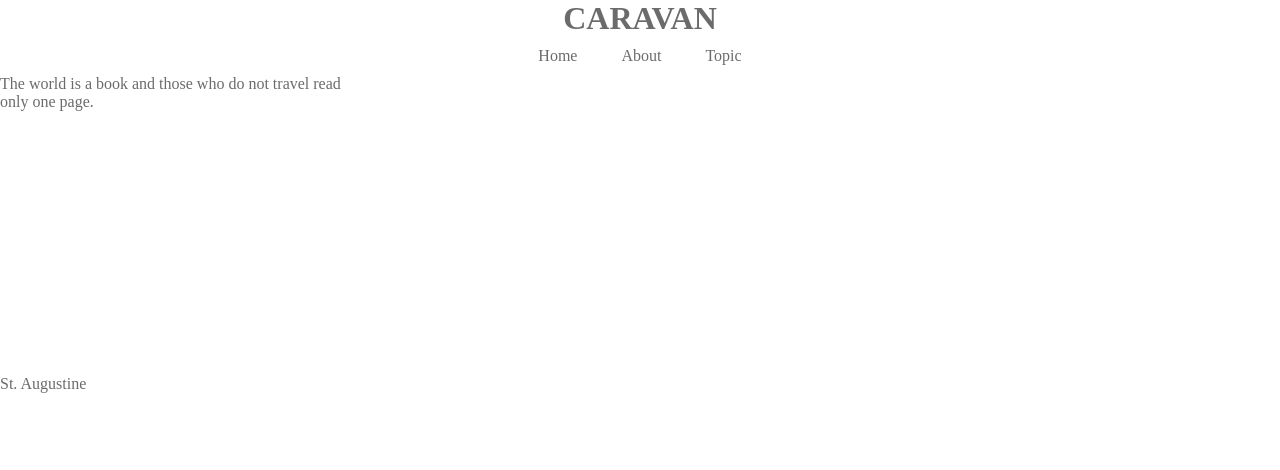
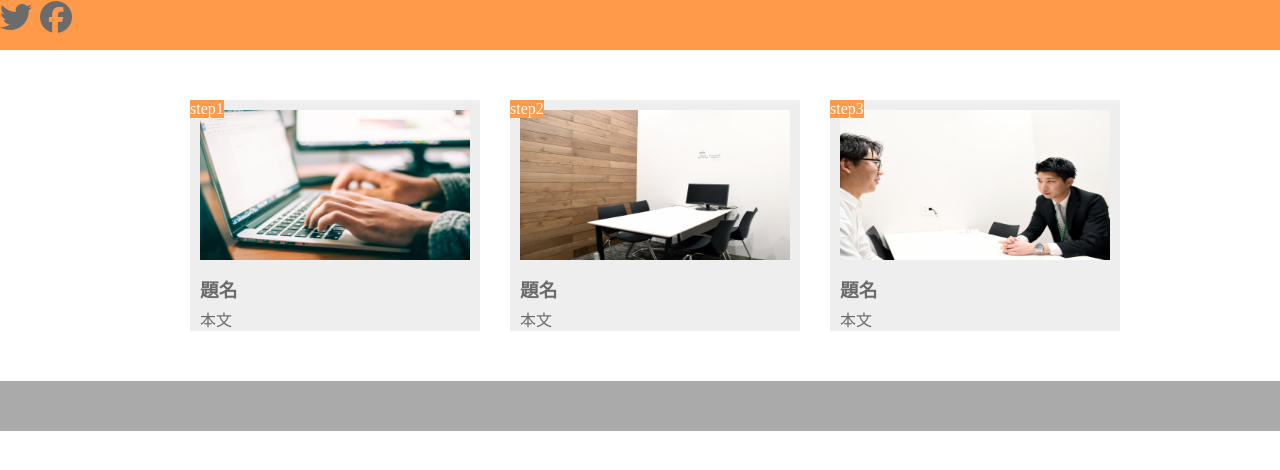
Before and after one commit to nisshizawa/HTML.CSSkadai, a plain HTML site: page index.html in a window 1280 px wide. Drawn offline with Linux system fonts and the light colour scheme.

Commit message:
Initial Commit

```diff
--- a/index.html
+++ b/index.html
@@ -1,56 +1,66 @@
-<!DOCTYPE html>
+<!DOCTYPE HTML>
 <html lang="ja">
   <head>
-    <meta charset="UTF-8" />
-    <!-- CSSファイルの読み込み -->
-    <link rel="stylesheet" href="style.css" />
-    <title>CARAVAN</title>
+    <meta charset="UTF-8">
+    <meta name="viewport" content="width=device,initial-scale=1.0">
+    <script src="https://kit.fontawesome.com/5c0f7d66c3.js" crossorigin="anonymous"></script>
+    <link rel="stylesheet" href="style.css"/>
+    <title>HTML.CSS課題</title>
   </head>
 
   <body>
-      <!-- header -->
-      <header>
-        <h1 class="heading">
-          <a href="index.html">
-            CARAVAN
-          </a>
-        </h1>
-      </header>
 
-      <!-- navigation -->
-      <nav>
-        <ul class="nav-list">
-          <li class="nav-list-item">
-            <a href="index.html">Home</a>
-          </li>
-          <li class="nav-list-item">About</li>
-          <li class="nav-list-item">Topic</li>
-
-        </ul>
-      </nav>
-      <!-- main-visual用のdiv -->
-      <div class="main-visual">
-        <div class="main-visual-content">
-            <p class="main-visual-content">
-                 The world is a book and those who do not travel read only one page.
-            </p>
-
-            <p class="main-visual-text">
-                St. Augustine
-            </p>
+    <header>
+      <div class="social">
+        <div class="position">
+         <i class="fa-brands fa-twitter"></i>
+         <i class="fa-brands fa-facebook"></i>
         </div>
       </div>
+    </header>
 
-      <!-- main用のdiv -->
-      <div class="main">
-        <div class="blog"></div>
-        <div class="sidebar"></div>
+    <main>
+      <div class="main-visual-box">
+        <div class="main-visual"></div>
+         <span class="step">
+           step1
+         </span>
+        <h3 class="main-visual-title">
+          題名
+        </h3>
+        <p class="main-visual-text">
+          本文
+        </p>
       </div>
 
-      <!-- footer -->
-      <footer>
-        <p class="footer-text">© All rights reserved by Infratop.Inc.</p>
+      <div class="main-visual-box">
+        <div class="main-visual2"></div>
+          <span class="step">
+            step2
+          </span>
+        <h3 class="main-visual-title">
+          題名
+        </h3>
+        <p class="main-visual-text">
+          本文
+        </p>
+      </div>
 
-      </footer>
+      <div class="main-visual-box">
+        <div class="main-visual3">
+          <span class="step">
+            step3
+          </span>
+        </div>
+        <h3 class="main-visual-title">
+          題名
+        </h3>
+        <p class="main-visual-text">
+          本文
+        </p>
+      </div>
+    </main>
+
+    <footer></footer>
   </body>
 </html>
--- a/style.css
+++ b/style.css
@@ -5,70 +5,107 @@
   color: #6c6b6b;
 }
 
-a{
-    text-decoration: none;
+a {
+  text-decoration: none;
 }
 
-.header{
-    width: 90%;
-    padding: 15px 0;
-    margin: 0 auto;
+
+header {
+  width: 100%;
+  height: 50px;
+  background-color: #FF9A4B;
 }
 
-header .heading{
-    font-size: 32px;
-    text-align: center;
+
+
+.main-visual {
+  height: 150px;
+  background-image: url(img/flow01.png);
+  background-size: 100% 150px;
 }
 
-.nav-list{
-    text-align: center;
-    padding: 10px 0;
-    margin: 0 auto;
+.main-visual2 {
+  height: 150px;
+  background-image: url(img/flow02.png);
+  background-size: 100% 150px;
 }
 
-.nav-list-item{
-    list-style: none;
-    display: inline-block;
-    margin: 0 20px;
+.main-visual3 {
+  height: 150px;
+  background-image: url(img/flow03.png);
+  background-size: 100% 150px;
 }
 
-.main-visual{
-    width: 100%;
-    height: 300px;
-    background-image: url(snow.jpg);
-    background-size: co;
+.main-visual-box {
+  position: relative;
+  width: 300px;
+  background-color: #EEEEEE;
+  margin-left: 30px;
+  padding-top: 10px;
+  padding-left: 10px;
+  padding-right: 10px;
+}
+.main-visual-title {
+  padding-top: 15px;
+  padding-bottom: 5px;
 }
 
-.main-visual-content{
-    width: 350px;
-    height: 300px;
+
+
+main {
+  width: 960px;
+  display: flex;
+  padding-top: 50px;
+  padding-bottom: 50px;
+  justify-content: center;
+  margin: 0 auto;
 }
 
-.main{
-    width: 840px;
-    display: flex;
-    justify-content: center;
-    margin: 0 auto;
+.step {
+  background-color: #FF9A4B;
+  color: #FFFFFF;
+  top: 0;
+  left: 0;
+  position: absolute;
+
 }
 
-.blog{
-    width: 600px;
-    height: 1400px;
+footer {
+  width: 100%;
+  height: 50px;
+  background-color: #AAAAAA;
 }
 
-.sidebar{
-    width: 240px;
-    height: 1400px;
+footer-heading {
+  height: 50px;
 }
 
-.footer{
-    width: 100px;
-    height: 120px;
-    text-align: center;
-    line-height: 120px;
-    background-color: #848282;
+.fab {
+  font-size: 32px;
 }
 
-.footer-text{
-    color: #fff;
+.position {
+  font-size: 32px;
 }
+
+@media screen and (max-width:768px) {
+  .social i {
+    color: blue;
+  }
+
+ .main-visual-box {
+   margin-bottom: 20px;
+   width: 90%;
+
+ }
+
+  main {
+    display: block;
+    width: 100%;
+  }
+
+  .position {
+    display: flex;
+  }
+
+}
```
Also changed, not shown: img/airport.jpg (deleted), img/asia.jpg (deleted), img/desert.jpg (deleted), img/flow01.png (added), img/flow02.png (added), img/flow03.png (added), img/forest.jpg (deleted), img/italy.jpg (deleted), img/japan.jpg (deleted), img/japan2.jpg (deleted), img/lake.jpg (deleted), img/mv.jpg (deleted), img/person.jpg (deleted), img/road.jpg (deleted), 1 more files, 1 other file.
